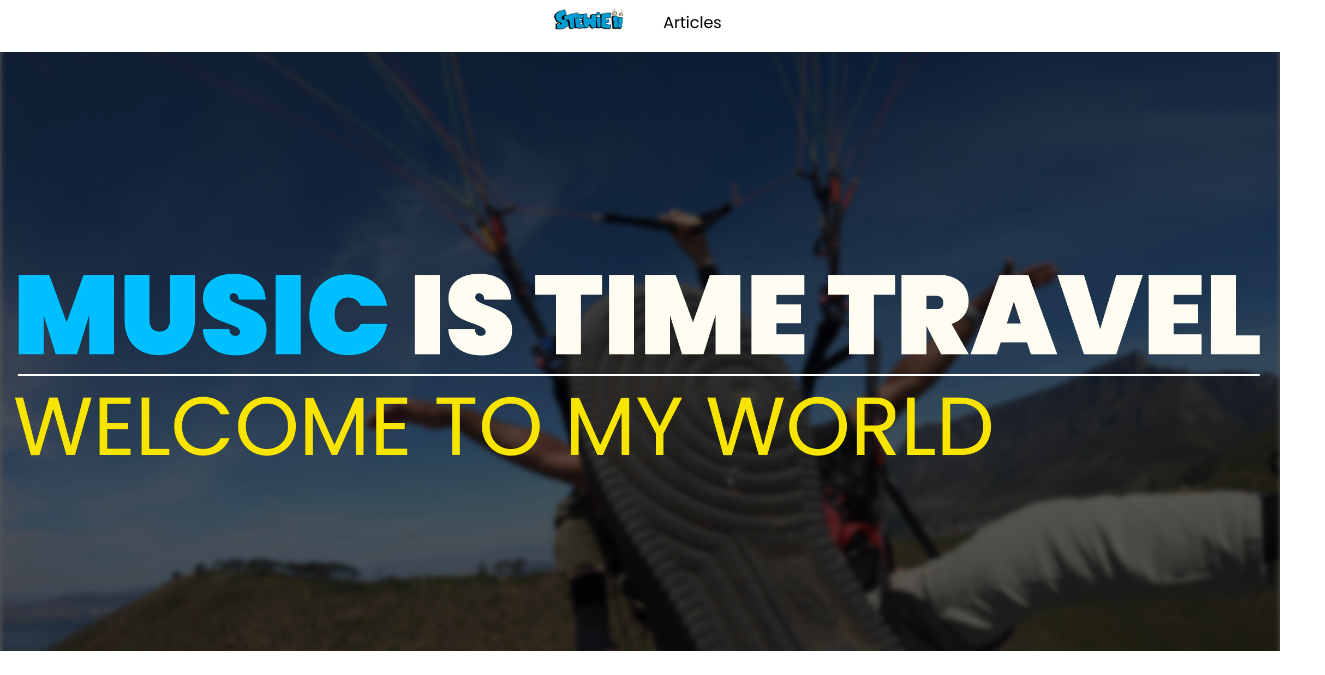
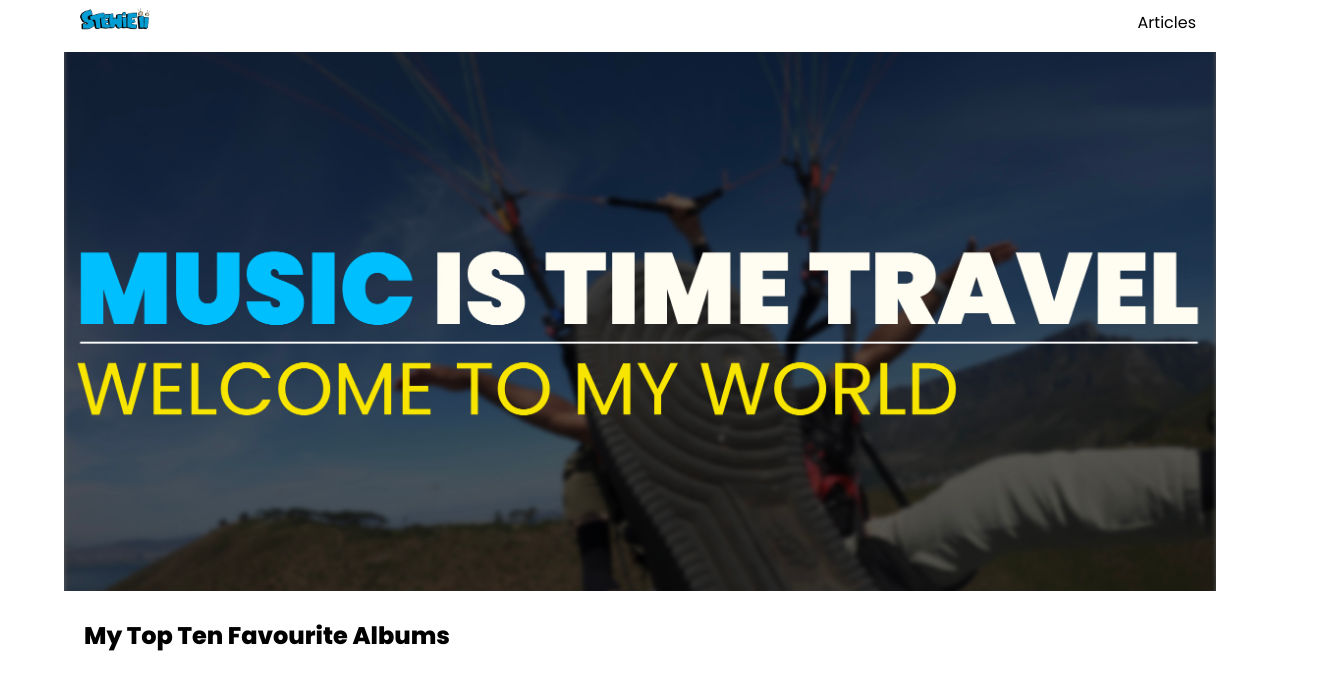
Before and after one commit to StewieKenny/music-blog, a plain HTML site: page index.html in a window 1280 px wide. Shown: the top 675 px of the page, 1325 px wide, since content can reach past the window. Drawn offline with Linux system fonts and the light colour scheme.

Commit message:
html and css update
Body got centered and nav got broadened

```diff
--- a/index.html
+++ b/index.html
@@ -44,7 +44,8 @@
 </script>
 </head>
 
-<body class="center">
+<body>
+    <div class="center">
     <div class="navbar-block">
         <a href="index.html"><img class="logo li-button" data-action="index" src="./assets/images/Stewie-web-logo.jpg" alt="image of a logo" draggable="true"></a>
         <ul class="navbar">
@@ -319,6 +320,7 @@
     </footer>
 
     <script src="index.js" charset="UTF-8" defer></script>
+    </div>
 </body>
 </html>
 
--- a/style.css
+++ b/style.css
@@ -6,8 +6,14 @@
 
 
 
+body{
+    display: flex;
+    flex-direction: column;
+    align-items: center;
+}
+
 .center{
-    width: 100%;
+    width: 90%;
     min-height: 100vh;
     overflow-x: hidden;
 }
@@ -36,7 +42,7 @@ h2 {
 .navbar-block {
    /*box-shadow: 0 2px 5px -1px  rgb(0, 0, 0);*/
    display: flex;
-   justify-content: center;
+   justify-content: space-between;
 }
 
 .navbar {
@@ -250,7 +256,7 @@ hr{
 }
 
 .left-button{
-    left: 1275px;
+    left: 1146px;
 }
 
 .right-button{
```
Also changed, not shown: 1 other file.
